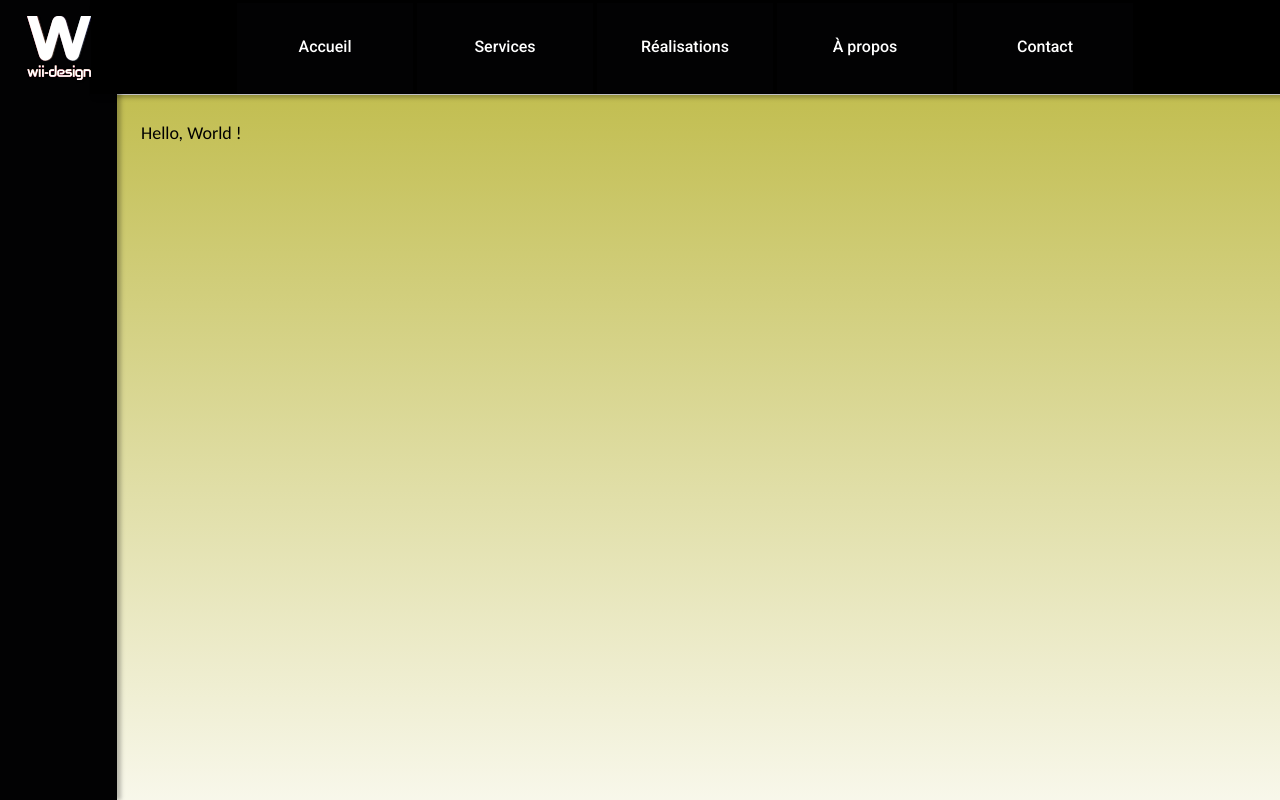
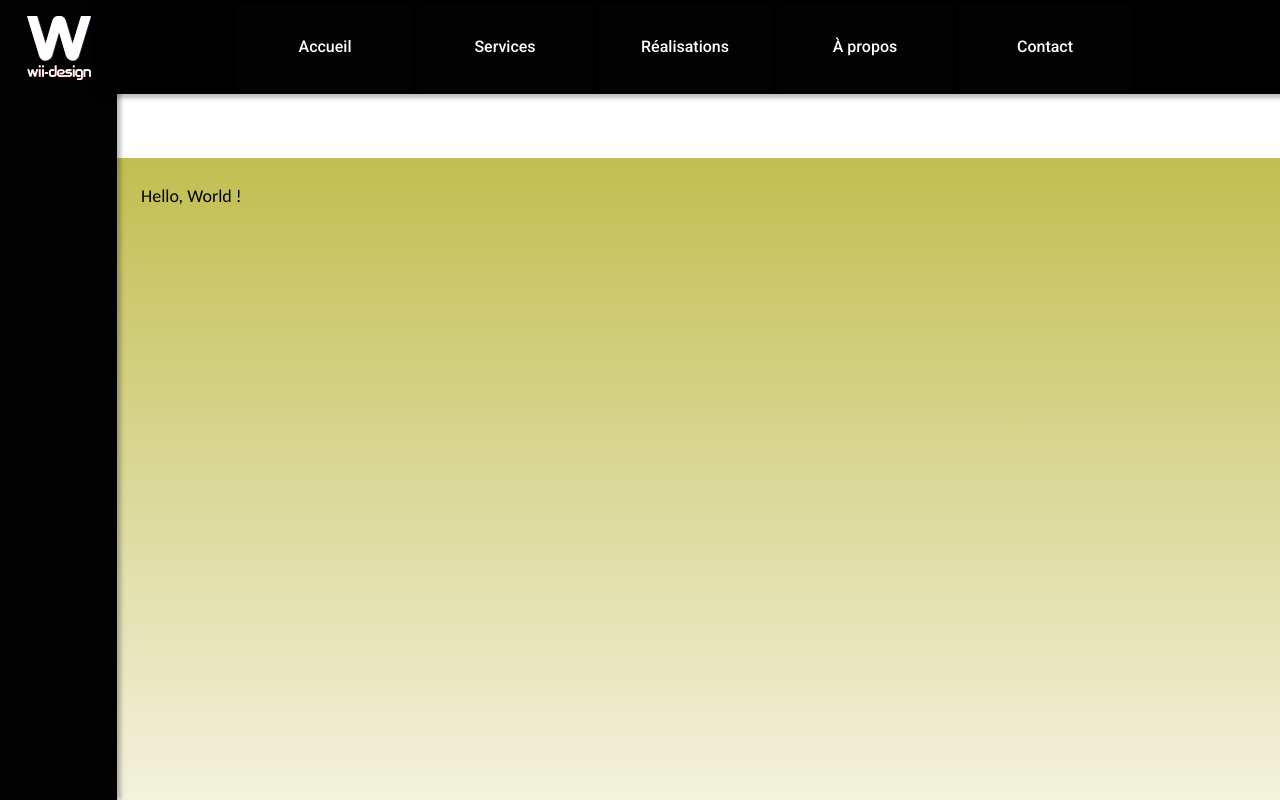
Before and after one commit to Jerem16/wii-design, a Next.js app: page / in a window 1280 px wide. Shown: the top 800 px of the page. Built offline with nearby package versions, Linux system fonts and the light colour scheme.

Commit message:
start ph2

```diff
--- a/app/layout.tsx
+++ b/app/layout.tsx
@@ -53,7 +53,9 @@ export default function RootLayout({
             </head>
             <body className={`${Roboto.variable}`} id="top">
                 <NavInterface />
+
                 <main>
+                    <div className="fixed-menu"></div>
                     {children}
                 </main>
             </body>
--- a/app/page.tsx
+++ b/app/page.tsx
@@ -3,7 +3,7 @@ import Frames from "@/frames/Frames";
 export default function Home() {
     return (
         <>
-            <div className="fixed-menu"></div>
+
             <Frames className="section s1-bg" id="s1">
                 <></>
             </Frames>
--- a/src/assets/styles/01_base/_general.scss
+++ b/src/assets/styles/01_base/_general.scss
@@ -237,11 +237,13 @@ ol {
 
 main {
     margin: 0;
-    margin-top: 64px;
+    // border-top: 64px solid #000;
     width: calc(100%);
     min-height: calc(100dvh - 64px);
-    position: relative;
+    position: absolute;
+    top: 64px;
     box-sizing: border-box;
+    // border: 1px solid #000;
 }
 .section {
     width: 100%;
@@ -249,7 +251,10 @@ main {
     display: block;
 }
 .fixed-menu:first-child {
-    padding-top: 1px;
+    // padding-top: 1px;
+    width: 100%;
+    // height: 200px;
+    background: #ff0000;
 }
 .active-section {
     padding-top: 80px;
--- a/src/assets/styles/03_pages/_page.scss
+++ b/src/assets/styles/03_pages/_page.scss
@@ -4,14 +4,14 @@
         div {
         }
     }
-    .fixed-menu {
-        height: calc(60px + 2rem);
-        width: 100vw;
+    // .fixed-menu {
+    //     height: calc(60px + 2rem);
+    //     width: 100vw;
 
-        transform-origin: top;
-        transform: scaleY(1);
-        animation: fixedMenuCollapse 375ms ease-in-out 1s forwards infinite;
-    }
+    //     transform-origin: top;
+    //     transform: scaleY(1);
+    //     animation: fixedMenuCollapse 375ms ease-in-out 1s forwards infinite;
+    // }
 
     @keyframes fixedMenuCollapse {
         to {
```
